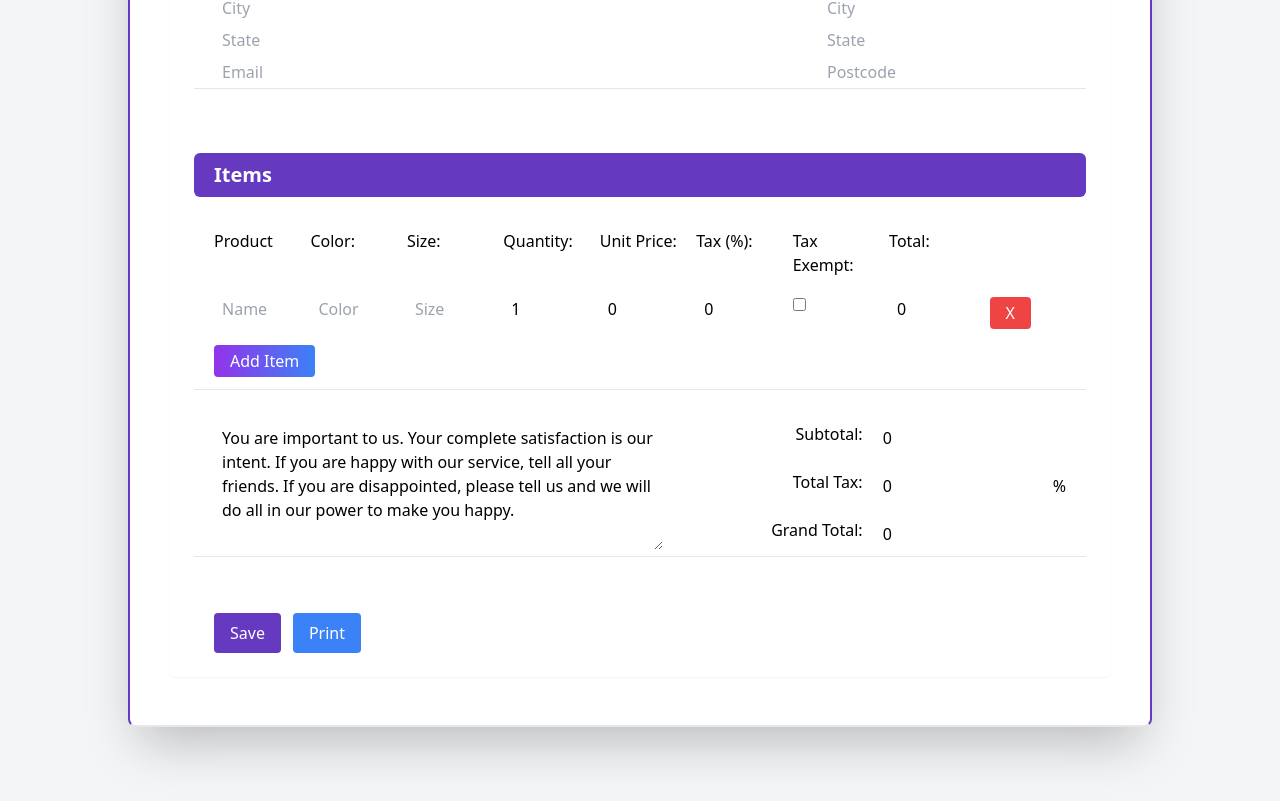
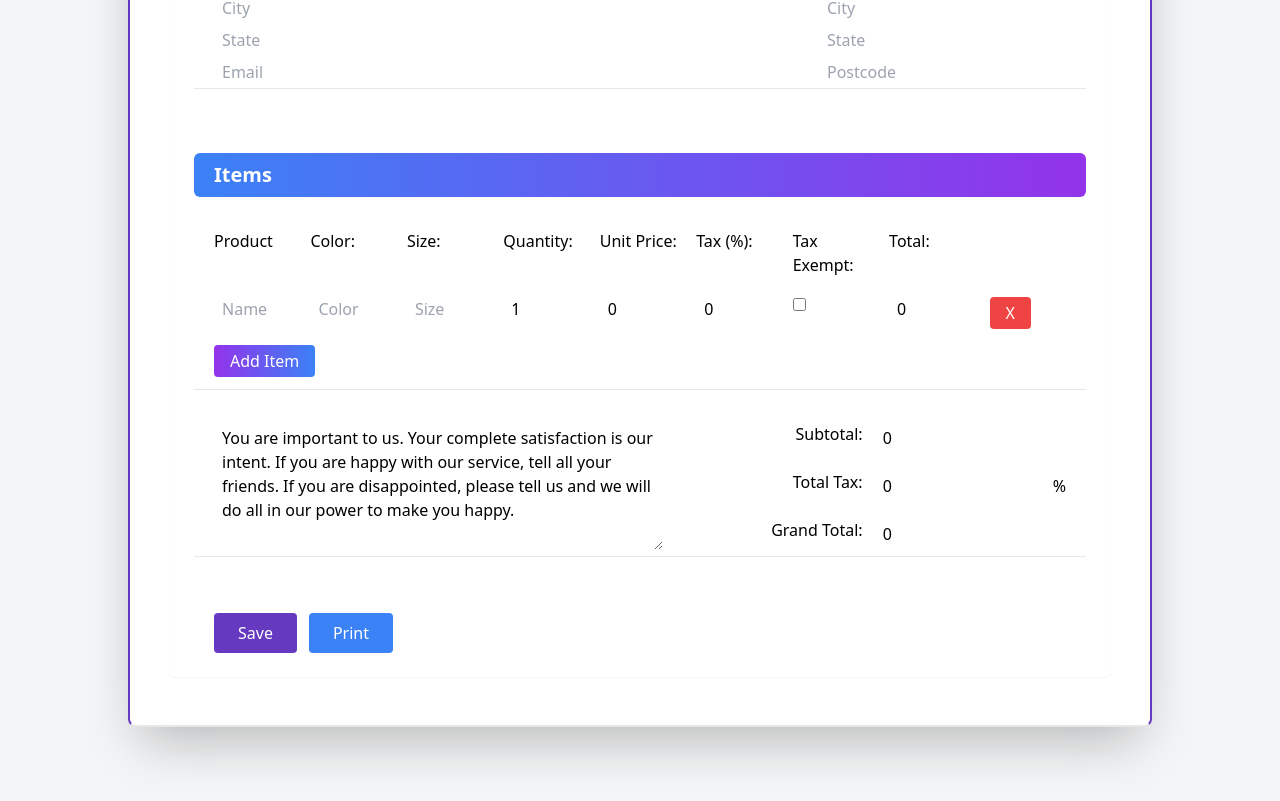
Before and after one commit to luqmanmatloob/QuickBill, a React (Create React App) app in the folder client/: page / in a window 1280 px wide. Shown: the part 471-1272 px from the top of the page. Built offline with nearby package versions, Linux system fonts and the light colour scheme; no server answers.

Commit message:
buttons gradient updated

```diff
--- a/client/src/components/Invoice.js
+++ b/client/src/components/Invoice.jsx
@@ -457,7 +457,7 @@ const Invoice = () => {
 
           {/* row 3 items  product, color, size/qty, unit price, tax, qty, total, tax exempt  */}
           <div className="pt-12">
-            <h3 className="text-xl font-semibold mb-2 bg-[#6539c0] block text-white px-5 py-2 rounded-md m-[-10">
+            <h3 className="text-xl font-semibold mb-2 bg-gradient-to-r from-blue-500 to-purple-600  block text-white px-5 py-2 rounded-md m-[-10">
               Items
             </h3>
           </div>
@@ -647,14 +647,14 @@ const Invoice = () => {
           <div className="pt-10 px-5">
             <button
               type="submit"
-              className="bg-[#6539c0] hover:bg-purple-500 text-white px-4 py-2  rounded"
+              className="bg-[#6539c0] hover:bg-purple-500 text-white px-6 py-2  rounded"
             >
               Save
             </button>
 
             <button
               onClick={handlePrint}
-              className="bg-blue-500 hover:bg-blue-600 text-white px-4 py-2 rounded mx-3"
+              className="bg-blue-500 hover:bg-blue-600 text-white px-6 py-2 rounded mx-3"
             >
               Print
             </button>
```
